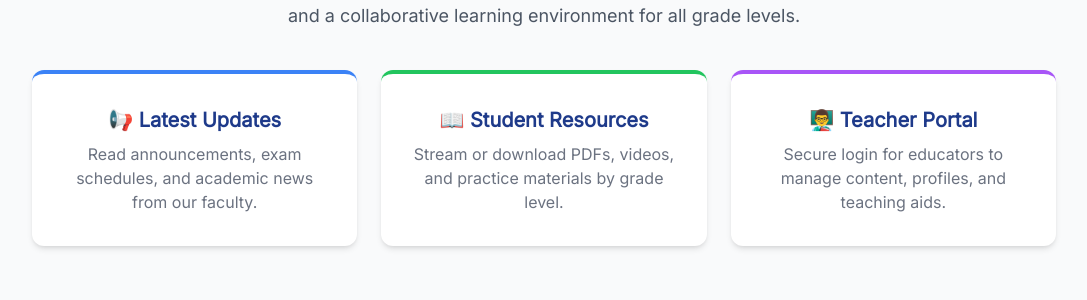
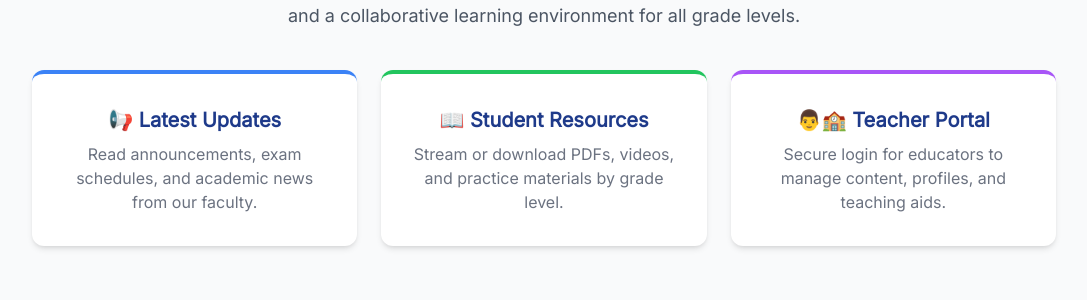
Before and after one commit to piboyben/blssmx2026, a Flask app: page / in a window 1280 px wide. Shown: the part 294-594 px from the top of the page, without its empty margins (96-1183 px from the left). Run offline with Flask 3, Linux system fonts and the light colour scheme; some libraries are stand-ins or nearby versions.

Commit message:
Update app.py and index.html with latest features

```diff
--- a/app.py
+++ b/app.py
@@ -1,4 +1,3 @@
-
 import os
 import mimetypes
 import cloudinary
@@ -215,7 +214,7 @@ def register_teacher():
     position = request.form.get('position', '').strip()
     school_code = request.form.get('school_code', '').strip()
 
-    if school_code != 'BLSS2026':
+    if school_code != 'BLSS2024':
         flash('Invalid School Registration Code. Please contact the HOD.')
         return redirect(url_for('teachers'))
 
@@ -285,7 +284,7 @@ def hod_reset_password(user_id):
         abort(403)
     user = db.session.get(User, user_id)
     if user and user.role == 'teacher':
-        new_pw = request.form.get('new_password', 'BLSS2026')
+        new_pw = request.form.get('new_password', 'BLSS2024')
         user.password_hash = generate_password_hash(new_pw)
         db.session.commit()
         flash(f'Password for {user.username} reset to: {new_pw}')
--- a/templates/index.html
+++ b/templates/index.html
@@ -39,7 +39,7 @@
     <link rel="apple-touch-icon" sizes="180x180" href="/static/apple-touch-icon.png" />
     <link rel="manifest" href="/manifest.json">
 
-    <script type="application/ld+json">
+        <script type="application/ld+json">
     {
       "@context": "https://schema.org",
       "@type": "EducationalOrganization",
@@ -139,7 +139,7 @@
                         <p class="text-gray-500">Stream or download PDFs, videos, and practice materials by grade level.</p>
                     </a>
                     <a href="/teachers" class="bg-white p-8 rounded-xl shadow-md hover:shadow-xl transition transform hover:-translate-y-1 border-t-4 border-purple-500">
-                        <h3 class="text-xl font-bold mb-2 text-blue-900">👨‍🏫 Teacher Portal</h3>
+                        <h3 class="text-xl font-bold mb-2 text-blue-900">👨🏫 Teacher Portal</h3>
                         <p class="text-gray-500">Secure login for educators to manage content, profiles, and teaching aids.</p>
                     </a>
                 </div>
@@ -266,7 +266,7 @@
             </section>
         {% elif page == 'teachers' %}
             <section class="max-w-5xl mx-auto">
-                <h2 class="text-3xl font-bold text-blue-900 mb-6 text-center">👨‍🏫 Teacher Portal</h2>
+                <h2 class="text-3xl font-bold text-blue-900 mb-6 text-center">👨🏫 Teacher Portal</h2>
 
                 {% if not current_user.is_authenticated %}
                     <div class="grid md:grid-cols-2 gap-8 max-w-4xl mx-auto">
```
